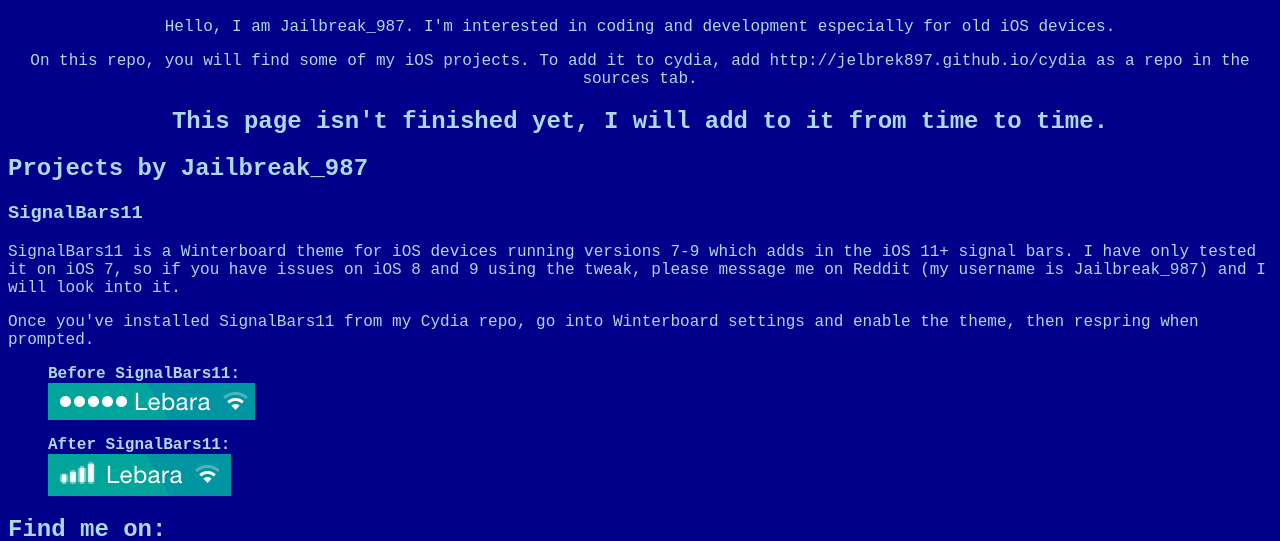
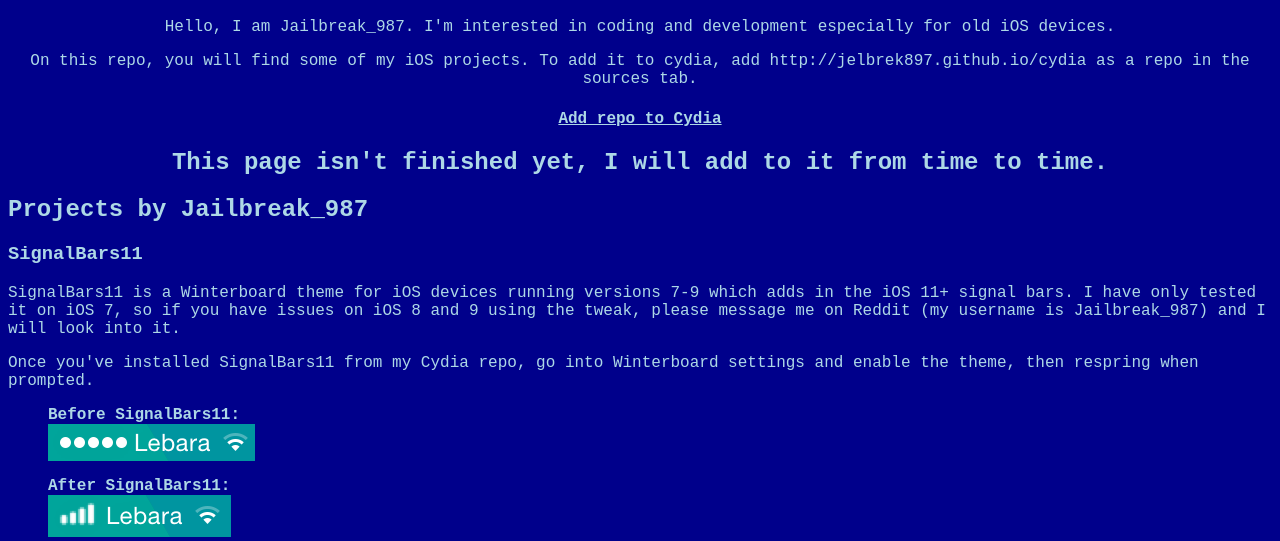
Before and after one commit to jelbrek897/cydia, a plain HTML site: page index.html in a window 1280 px wide. Shown: the part 48-589 px from the top of the page. Drawn offline with Linux system fonts and the light colour scheme.

Commit message:
Link to directly add repo to Cydia

```diff
--- a/index.html
+++ b/index.html
@@ -7,6 +7,8 @@
       <p style="color:lightblue;font-family:'Courier New'">Hello, I am Jailbreak_987. I'm interested in coding and development especially for old iOS devices.</p>
 
       <p style="color:lightblue;font-family:'Courier New'">On this repo, you will find some of my iOS projects. To add it to cydia, add http://jelbrek897.github.io/cydia as a repo in the sources tab.</p>
+
+      <h4><a style="color:lightblue;font-family:'Courier New'" href="cydia://url/https://cydia.saurik.com/api/share#?source=https://jelbrek897.github.io/cydia">Add repo to Cydia</a></h4>
 
       <h2 style="color:lightblue;font-family:'Courier New'">This page isn't finished yet, I will add to it from time to time.</h2>
     </center>
```
